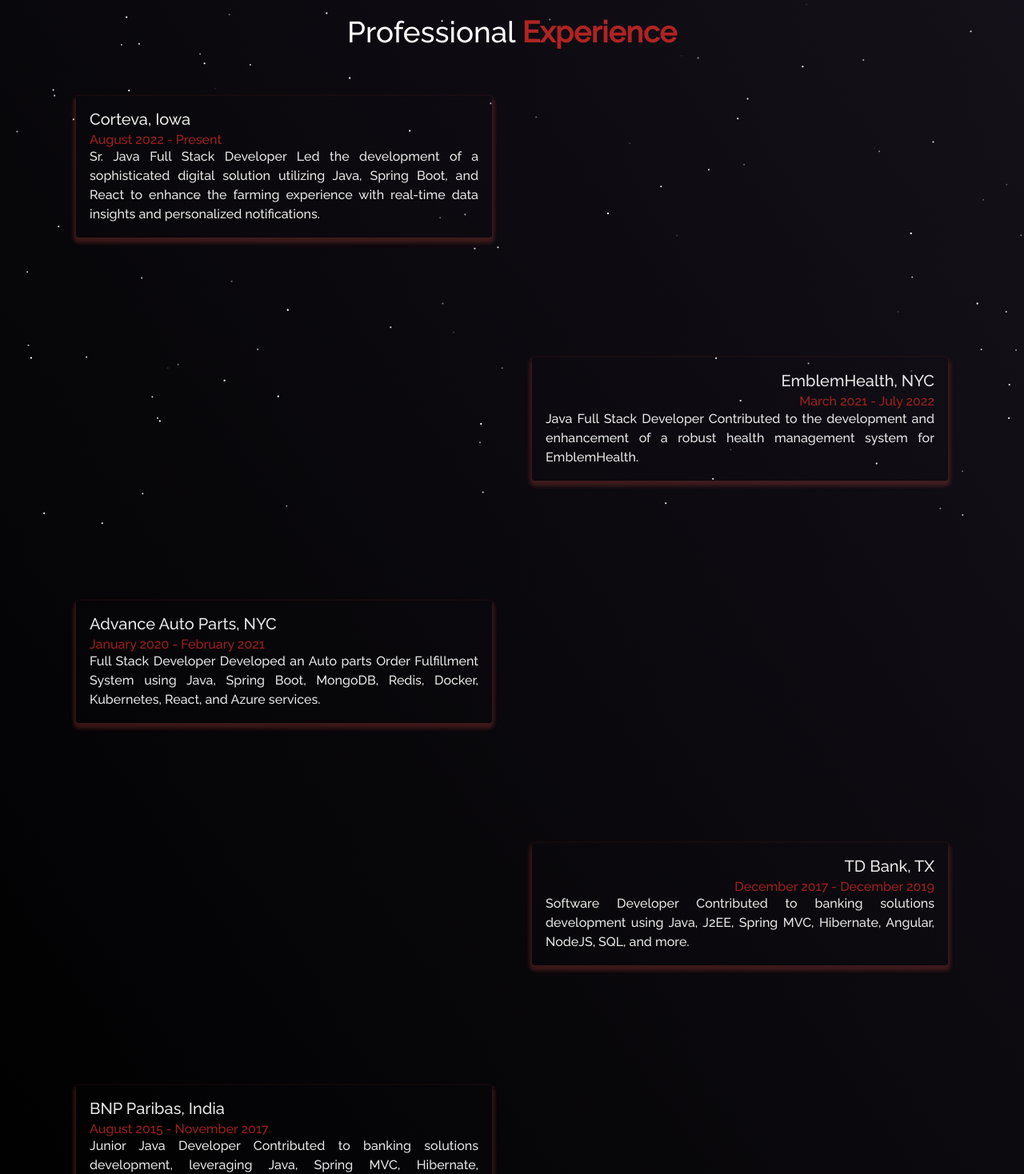
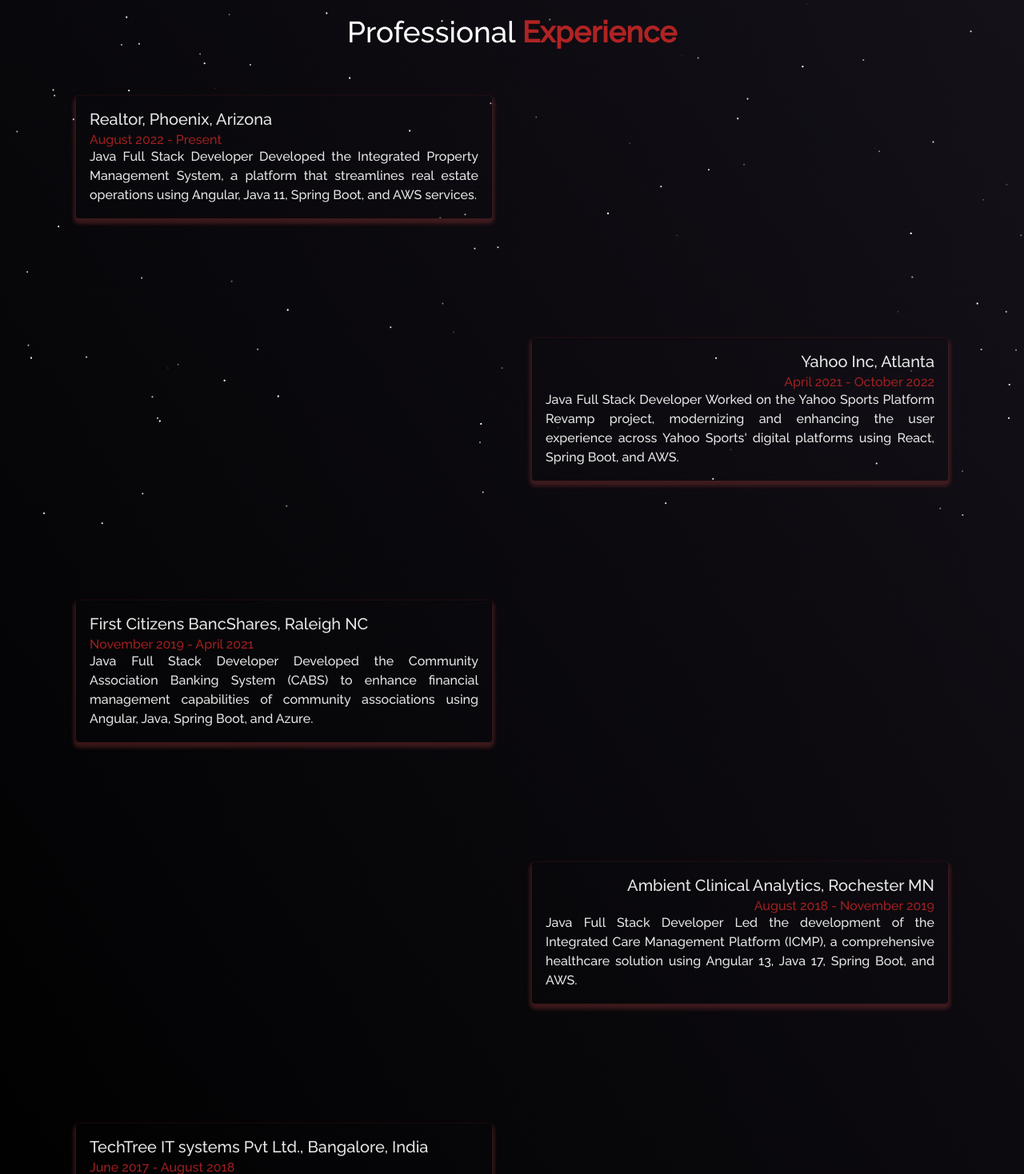
Before and after one commit to DemonXslayer47/my-portfolio, a React (Create React App) app: page /projects in a window 1280 px wide. Shown: the part 142-1610 px from the top of the page at 80% size. Built offline with nearby package versions, Linux system fonts and the light colour scheme.

Commit message:
Made final changes

```diff
--- a/src/components/Contact/ContactForm.js
+++ b/src/components/Contact/ContactForm.js
@@ -19,7 +19,7 @@
         </li>
         <li className="social-icons">
           <a
-            href="https://www.linkedin.com/in/sreehari-thota/"
+            href="https://www.linkedin.com/in/sreehari-t-494887322/"
             target="_blank"
             rel="noreferrer"
             className="icon-colour home-social-icons"
@@ -29,7 +29,7 @@
         </li>
         <li className="social-icons">
           <a
-            href="mailto:sreeharithota01@gmail.com"
+            href="mailto:t.sreehari16@gmail.com"
             className="icon-colour home-social-icons"
           >
             <AiFillMail />
--- a/src/components/Projects/Projects.js
+++ b/src/components/Projects/Projects.js
@@ -1,9 +1,9 @@
 import React from "react";
 import { Container, Row, Col } from "react-bootstrap";
-import ProjectCard from "./ProjectCards"; // Keeping the original name for consistency
+import ProjectCard from "./ProjectCards";
 import Particle from "../Particle";
 
-function Projects() { // Keeping the original name for consistency
+function Projects() {
   return (
     <Container fluid className="project-section">
       <Particle />
@@ -15,10 +15,10 @@
         <Row className="project-row">
           <Col md={6} className="project-card project-left">
             <ProjectCard
-              title="Corteva, Iowa"
+              title="Realtor, Phoenix, Arizona"
               date="August 2022 - Present"
-              description="Sr. Java Full Stack Developer
-              Led the development of a sophisticated digital solution utilizing Java, Spring Boot, and React to enhance the farming experience with real-time data insights and personalized notifications."
+              description="Java Full Stack Developer
+              Developed the Integrated Property Management System, a platform that streamlines real estate operations using Angular, Java 11, Spring Boot, and AWS services."
             />
           </Col>
         </Row>
@@ -26,10 +26,10 @@
         <Row className="project-row">
           <Col md={{ span: 6, offset: 6 }} className="project-card project-right">
             <ProjectCard
-              title="EmblemHealth, NYC"
-              date="March 2021 - July 2022"
+              title="Yahoo Inc, Atlanta"
+              date="April 2021 - October 2022"
               description="Java Full Stack Developer
-              Contributed to the development and enhancement of a robust health management system for EmblemHealth."
+              Worked on the Yahoo Sports Platform Revamp project, modernizing and enhancing the user experience across Yahoo Sports' digital platforms using React, Spring Boot, and AWS."
             />
           </Col>
         </Row>
@@ -37,10 +37,10 @@
         <Row className="project-row">
           <Col md={6} className="project-card project-left">
             <ProjectCard
-              title="Advance Auto Parts, NYC"
-              date="January 2020 - February 2021"
-              description="Full Stack Developer
-              Developed an Auto parts Order Fulfillment System using Java, Spring Boot, MongoDB, Redis, Docker, Kubernetes, React, and Azure services."
+              title="First Citizens BancShares, Raleigh NC"
+              date="November 2019 - April 2021"
+              description="Java Full Stack Developer
+              Developed the Community Association Banking System (CABS) to enhance financial management capabilities of community associations using Angular, Java, Spring Boot, and Azure."
             />
           </Col>
         </Row>
@@ -48,10 +48,10 @@
         <Row className="project-row">
           <Col md={{ span: 6, offset: 6 }} className="project-card project-right">
             <ProjectCard
-              title="TD Bank, TX"
-              date="December 2017 - December 2019"
-              description="Software Developer
-              Contributed to banking solutions development using Java, J2EE, Spring MVC, Hibernate, Angular, NodeJS, SQL, and more."
+              title="Ambient Clinical Analytics, Rochester MN"
+              date="August 2018 - November 2019"
+              description="Java Full Stack Developer
+              Led the development of the Integrated Care Management Platform (ICMP), a comprehensive healthcare solution using Angular 13, Java 17, Spring Boot, and AWS."
             />
           </Col>
         </Row>
@@ -59,10 +59,10 @@
         <Row className="project-row">
           <Col md={6} className="project-card project-left">
             <ProjectCard
-              title="BNP Paribas, India"
-              date="August 2015 - November 2017"
-              description="Junior Java Developer
-              Contributed to banking solutions development, leveraging Java, Spring MVC, Hibernate, AngularJS, and NodeJS."
+              title="TechTree IT systems Pvt Ltd., Bangalore, India"
+              date="June 2017 - August 2018"
+              description="Java Full Stack Developer
+              Designed and implemented the Inventory Management System (IMS) for a retail chain using Java, Spring MVC, and AWS services."
             />
           </Col>
         </Row>
```
